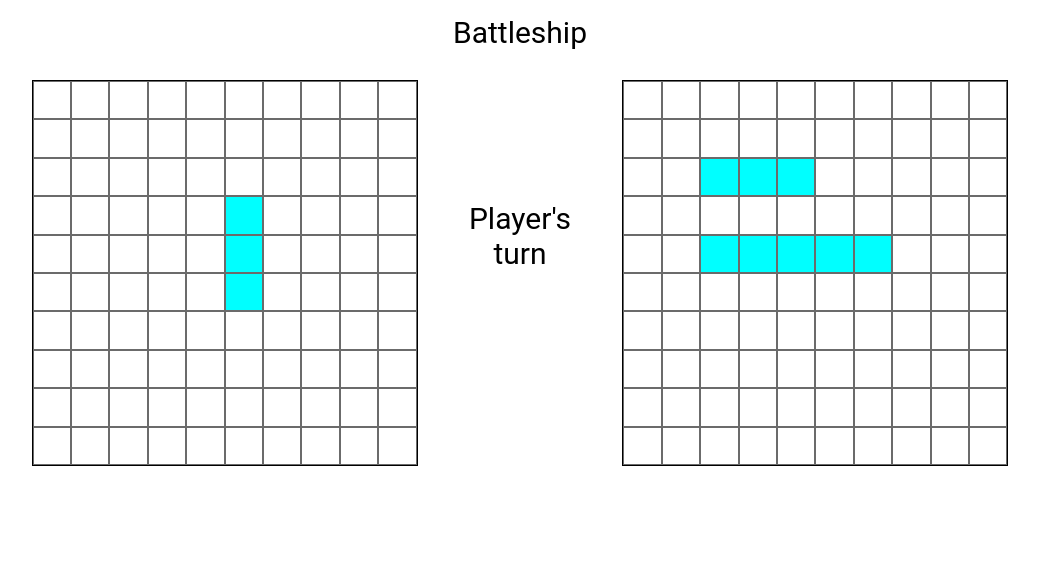
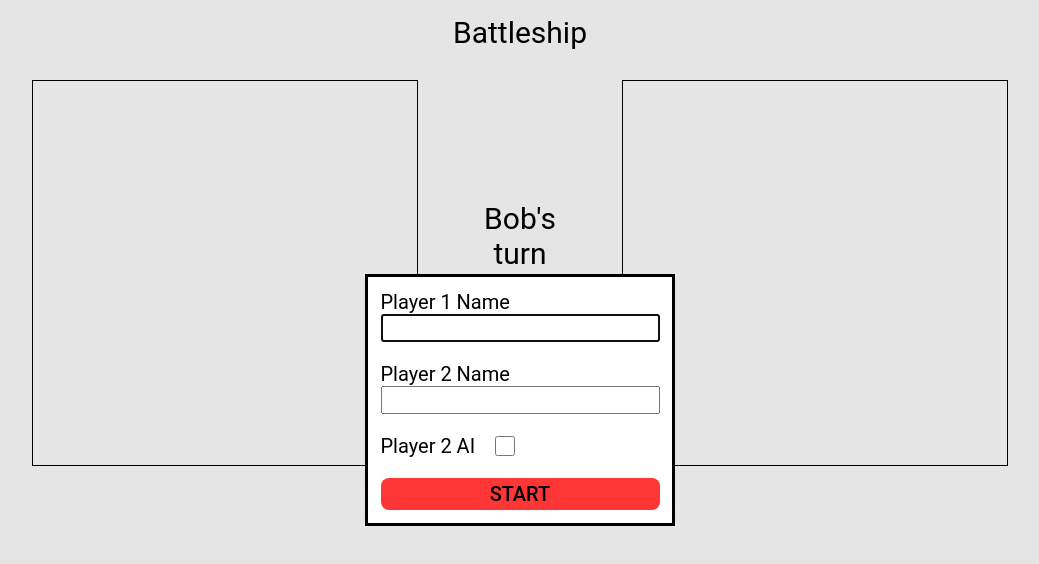
Before and after one commit to erik9691/Battleship, a website built with webpack: page src/index.html in a window 1280 px wide. Shown: the whole page, without its empty margins (120-1159 px from the left). Built offline with nearby package versions, Linux system fonts and the light colour scheme.

Commit message:
Start dialog
User now inputs player names and whether they want to play against human or AI

```diff
--- a/src/display.js
+++ b/src/display.js
@@ -5,12 +5,18 @@ export {
 	updateTurnMessage,
 	updateActionMessage,
 	positionToId,
+	setNames,
 };
 
 function positionToId(position) {
 	let id = -1;
 	id += position[0] + 1 + 10 * position[1];
 	return id;
+}
+
+function setNames(player1Name, player2Name) {
+	document.getElementById("playerName").innerText = player1Name;
+	document.getElementById("opponentName").innerText = player2Name;
 }
 
 function createBoards() {
--- a/src/events.js
+++ b/src/events.js
@@ -1,9 +1,30 @@
-export { addSquareListeners };
+export { addSquareListeners, addModalListener };
 import { updateSquare, updateTurnMessage, updateActionMessage, positionToId } from "./display";
 
 let playerTurn = true;
 let playerHandler;
 let opponentHandler;
+
+function addModalListener() {
+	return new Promise((resolve) => {
+		const startModal = document.querySelector(".start-modal");
+		startModal.showModal();
+		const submitBtn = startModal.querySelector('button[type="submit"]');
+		submitBtn.addEventListener("click", (e) => {
+			e.preventDefault();
+			const p1NameInput = startModal.querySelector('input[name="p1Name"]');
+			const p2NameInput = startModal.querySelector('input[name="p2Name"]');
+			const p2AICheckbox = startModal.querySelector('input[name="p2AI"]');
+			startModal.close();
+
+			resolve({
+				p1Name: p1NameInput.value || "Player 1",
+				p2Name: p2NameInput.value || "Player 2",
+				p2AI: p2AICheckbox.checked,
+			});
+		});
+	});
+}
 
 function handleBoardClick(attacker, receiver) {
 	return function (e) {
--- a/src/index.html
+++ b/src/index.html
@@ -7,16 +7,31 @@
 	</head>
 	<header>Battleship</header>
 	<body>
-		<section class="body">
+		<section class="content">
 			<div>
+				<div class="name" id="playerName"></div>
 				<div class="gameboard" id="player"></div>
 				<div class="message" id="message1"></div>
 			</div>
 			<div class="turn">Bob's turn</div>
 			<div>
+				<div class="name" id="opponentName"></div>
 				<div class="gameboard" id="opponent"></div>
 				<div class="message" id="message2"></div>
 			</div>
 		</section>
+		<dialog class="start-modal">
+			<form class="start-form" action="events.js" method="post">
+				<label for="name1-text">Player 1 Name</label>
+				<input type="text" name="p1Name" id="name1-text" />
+				<label for="name2-text">Player 2 Name</label>
+				<input type="text" name="p2Name" id="name2-text" />
+				<div class="checkbox-container">
+					<label for="isAI-checkbox">Player 2 AI</label>
+					<input type="checkbox" name="p2AI" id="isAI-checkbox" />
+				</div>
+				<button type="submit">START</button>
+			</form>
+		</dialog>
 	</body>
 </html>
--- a/src/index.js
+++ b/src/index.js
@@ -1,14 +1,22 @@
 import "./style.css";
-import { createBoards, displayShips } from "./display";
+import { createBoards, displayShips, setNames } from "./display";
 import { Player } from "./logic";
-import { addSquareListeners } from "./events";
+import { addSquareListeners, addModalListener } from "./events";
 
-const player = new Player();
-const computer = new Player("PC", true);
+async function startGame() {
+	const { p1Name, p2Name, p2AI } = await addModalListener();
+	setNames(p1Name, p2Name);
+	const player = new Player(p1Name);
+	const computer = new Player(p2Name, p2AI);
+
 	player.board.placeShip(3, [5, 5]);
 	computer.board.placeShip(3, [2, 2], false);
 	computer.board.placeShip(5, [2, 4], false);
+
 	createBoards();
 	displayShips(player);
 	displayShips(computer);
 	addSquareListeners(player, computer);
+}
+
+startGame();
--- a/src/style.css
+++ b/src/style.css
@@ -20,7 +20,7 @@ header {
 	margin: 0.5em 0 1em 0;
 }
 
-.body {
+.content {
 	display: flex;
 	justify-content: center;
 	align-items: center;
@@ -35,6 +35,9 @@ header {
 .message {
 	margin-top: 1rem;
 	text-align: center;
+	font-size: 30px;
+}
+.name {
 	font-size: 30px;
 }
 .gameboard {
@@ -61,3 +64,36 @@ header {
 		background-color: black;
 	}
 }
+.start-modal {
+	margin: auto;
+	padding: 1%;
+	.start-form {
+		display: flex;
+		flex-direction: column;
+		font-size: 20px;
+
+		input {
+			font-size: inherit;
+			margin-bottom: 20px;
+		}
+		button {
+			background-color: rgb(255, 54, 54);
+			border: none;
+			font-size: inherit;
+			font-weight: 500;
+			border-radius: 8px;
+			padding: 0.2em 0;
+			margin-top: 20px;
+		}
+
+		.checkbox-container {
+			display: flex;
+			align-items: center;
+			input[type="checkbox"] {
+				width: 20px;
+				height: 20px;
+				margin: auto auto auto 20px;
+			}
+		}
+	}
+}
```
Lines whose indentation alone changed are shown as unchanged.
